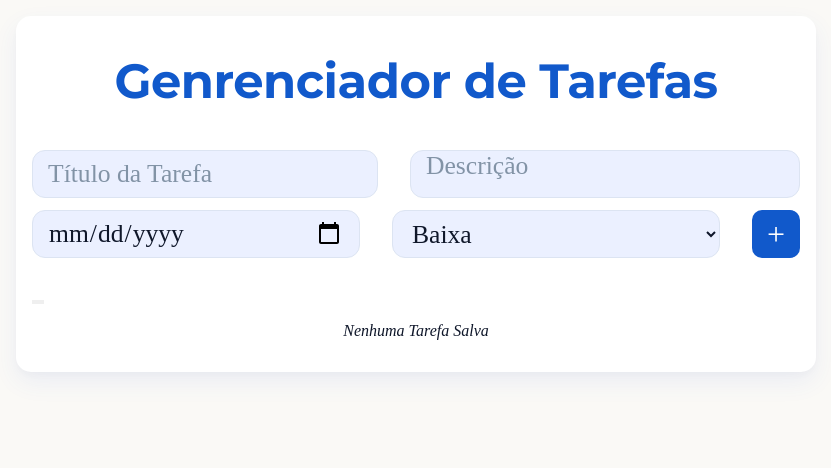
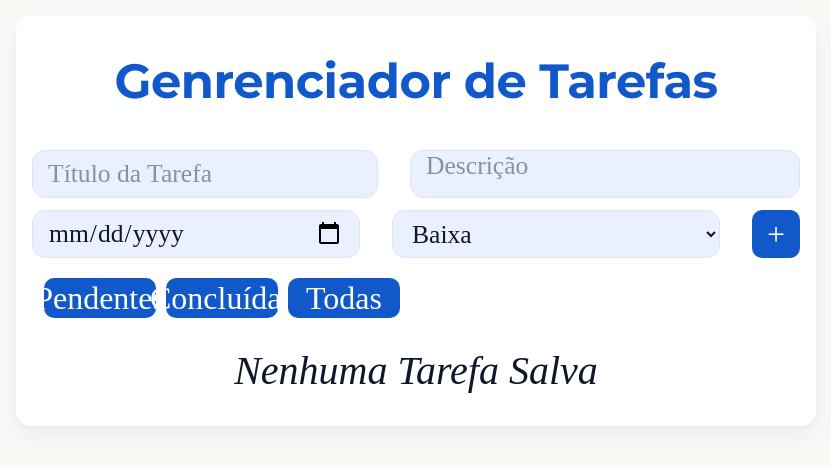
Before and after one commit to asia-devv/CP4-Web, a React (Vite) app: page / in a window 1280 px wide. Shown: the part 124-592 px from the top of the page, without its empty margins (224-1055 px from the left). Built offline with nearby package versions, Linux system fonts and the light colour scheme; a web font is replaced by a local one.

Commit message:
feat: Finalização dos filtros

```diff
--- a/src/components/Tarefas.jsx
+++ b/src/components/Tarefas.jsx
@@ -13,8 +13,8 @@ const [tarefas,setTarefas]=useState(()=>{
 const [campo,setCampo]=useState("");
 const [descricao,setDescricao]=useState("");
 const [data,setData]=useState("");
-const [prioridade,setPrioridade]=useState("");
-const [filtro, setFiltro] =useState("todos")
+const [prioridade,setPrioridade]=useState("Baixa");
+const [filtro, setFiltro] =useState("todas")
 
 // Hook - useEffect - Realiza o efeito colateralm nesse exemplo vai mostrar a tarefa adicionada em tempo real
 useEffect(()=>{
@@ -52,6 +52,7 @@ const RemoverTarefa = (id) => {
   setTarefas(apagarTarefa);
 }
 
+// ALTERNA O ESTADO DA TAREFA
 const AlternarConclusao = (id) => {
   const tarefaAtualizada = tarefas.map((tarefa) =>
     tarefa.id === id
@@ -61,11 +62,12 @@ const AlternarConclusao = (id) => {
   setTarefas(tarefaAtualizada)
 };
 
+// EXIBE AS TAREFAS DE ACORDO O ESTADO EM QUE SE ENCONTRA
 const tarefasFiltradas = tarefas.filter((tarefa) => {
-  if (filtro === 'pendente') {
+  if (filtro === 'pendentes') {
     return !tarefa.concluido;
   }
-  if (filtro === 'concluidos') {
+  if (filtro === 'concluidas') {
     return tarefa.concluido;
   }
   return true;
@@ -113,17 +115,17 @@ const tarefasFiltradas = tarefas.filter((tarefa) => {
             </button>
 
         </div>
-
-
       </form>
 
-      <button className=''></button>
-      <button ></button>
-      <button ></button>
+      <div className='container-btn'>
+        <button className='btn-filtro' onClick={() => setFiltro('pendentes')} >Pendentes</button>
+        <button className='btn-filtro' onClick={() => setFiltro('concluidas')} >Concluídas</button>
+        <button className='btn-filtro' onClick={() => setFiltro('todas')} >Todas</button>
+      </div>
 
       <ul className='lista-tarefa'>
 
-        {tarefas.map((tarefa)=> (
+        {tarefasFiltradas.map((tarefa)=> (
           <li key={tarefa.id} className='item-tarefa'>
 
             <div className='item-header'>
--- a/src/css/style.css
+++ b/src/css/style.css
@@ -63,7 +63,7 @@ body {
     display: flex;
     flex-direction: column;
     gap: 12px;
-    margin-bottom: 30px;
+    margin-bottom: 20px;
 }
 
 .form-linha-top,
@@ -200,12 +200,12 @@ body {
 }
 
 .item-data {
-    font-size: 1.15rem;
+    font-size: 1.25rem;
     color: var(--text-data);
 }
 
 .item-sem-data {
-    font-size: 1.15rem;
+    font-size: 1.25rem;
     color: var(--text-data);
     font-style: italic;
 }
@@ -228,6 +228,7 @@ body {
 }
 
 .mensagem-vazia {
+    font-size: 2.5rem;
     text-align: center;
     font-style: italic;
     margin-top: 1rem;
@@ -238,3 +239,31 @@ body {
     text-decoration: line-through;
     opacity: 0.5;
 }
+
+.container-btn {
+    display: flex;
+    gap: 10px;
+    margin-bottom: 0.8rem;
+    margin-left: 0.75rem;
+}
+
+.btn-filtro {
+    background-color: var(--primary);
+    color: var(--white);
+    width: 7rem;
+    height: 2.5rem;
+    border-radius: 10px;
+    font-size: 2rem;
+    font-weight: 300;
+    display: flex;
+    align-items: center;
+    justify-content: center;
+    cursor: pointer;
+    border: none;
+    transition: all 0.3s ease;
+}
+
+.btn-filtro:hover {
+    background-color: var(--primary-hover);
+    transform: translateY(-2px);
+}
```
